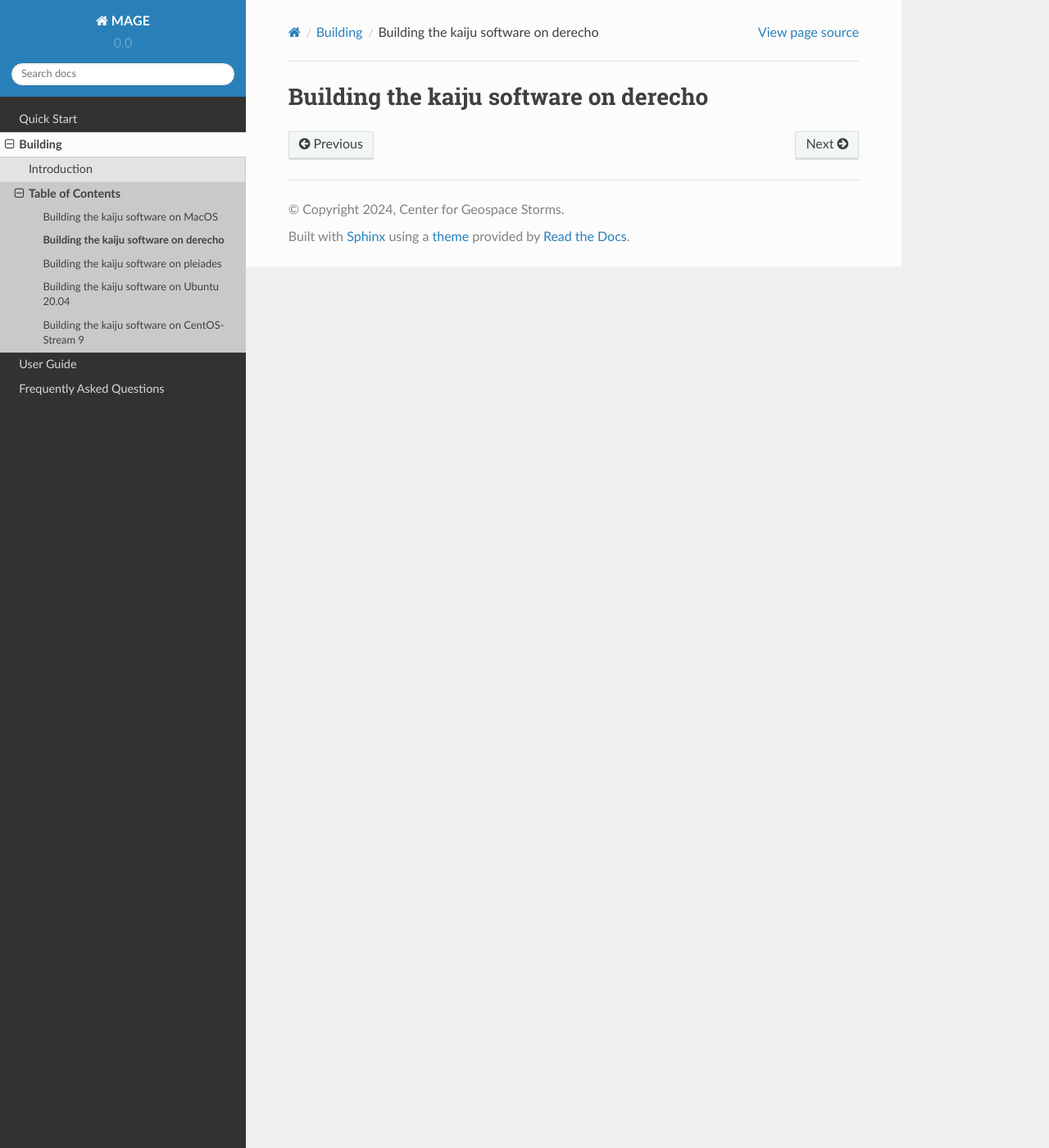
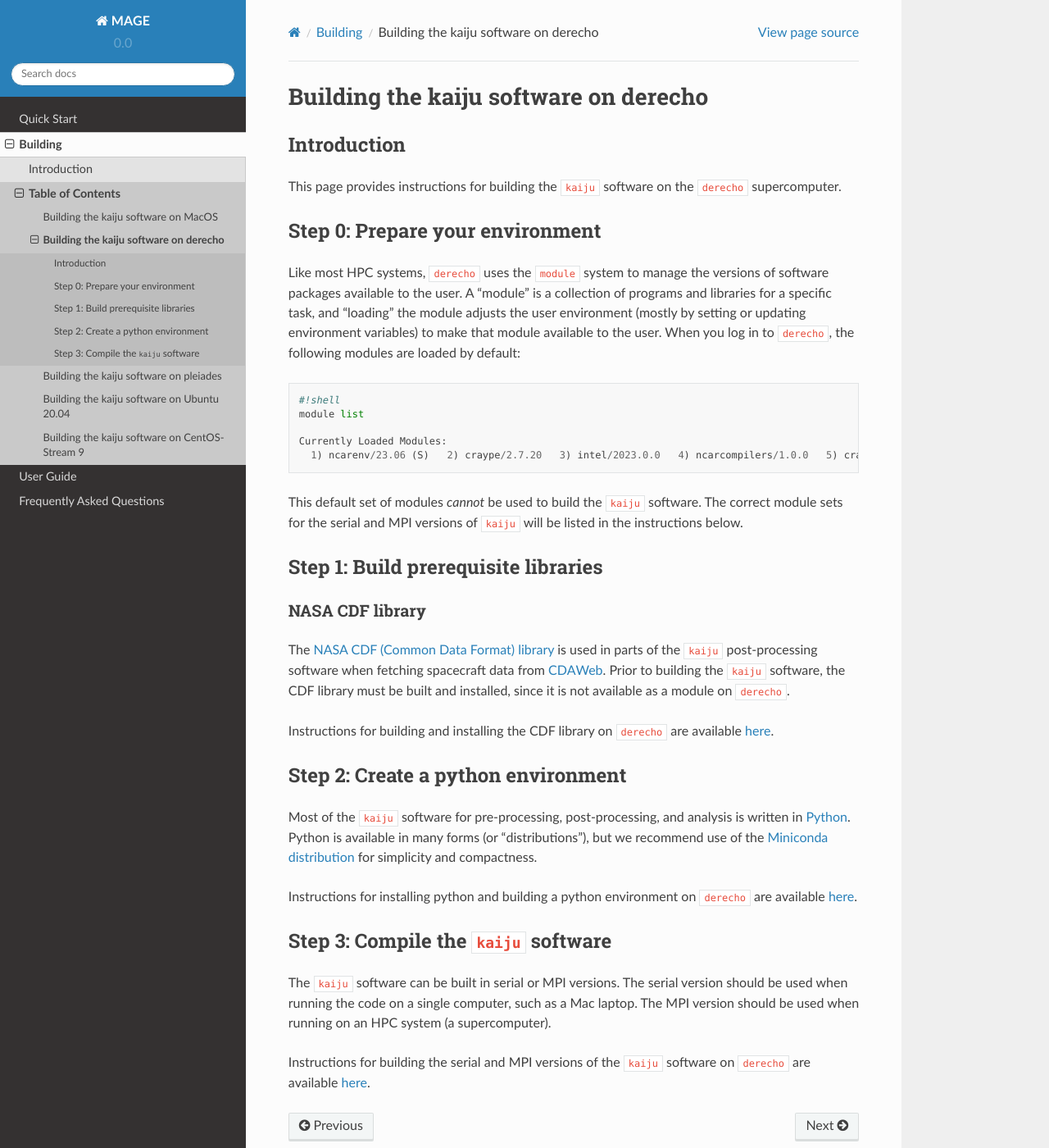
Before and after one commit to rgorby/MAGE, a Sphinx documentation site: the page built from docs/source/building/derecho/index.rst, in a window 1280 px wide and 1400 px high. Shown: the whole window at 82% size. Built offline with Sphinx 7.4.7 and the Read the Docs theme 2.0.0, drawn with Linux system fonts in a browser that asks for light colours; some of the changed lines change nothing that is shown.

Commit message:
Rearranged and fixed links for building/derecho.

```diff
--- a/docs/source/building/derecho/index.rst
+++ b/docs/source/building/derecho/index.rst
@@ -1,47 +1,68 @@
 Building the kaiju software on derecho
 ======================================
 
-.. Introduction
-.. ------------
+Introduction
+------------
 
-.. This page provides instructions for building the ``kaiju`` software on the ``derecho`` supercomputer.
+This page provides instructions for building the ``kaiju`` software on the
+``derecho`` supercomputer.
 
-.. Step 0: Prepare your environment
-.. --------------------------------
+Step 0: Prepare your environment
+--------------------------------
 
-.. Like most HPC systems, ``derecho`` uses the ``module`` system to manage the versions of software packages available to the user. A "module" is a collection of programs and libraries for a specific task, and "loading" the module adjusts the user environment (mostly by setting or updating environment variables) to make that module available to the user. When you log in to ``derecho``\ , the following modules are loaded by default:
+Like most HPC systems, ``derecho`` uses the ``module`` system to manage the
+versions of software packages available to the user. A "module" is a
+collection of programs and libraries for a specific task, and "loading" the
+module adjusts the user environment (mostly by setting or updating environment
+variables) to make that module available to the user. When you log in to
+``derecho``, the following modules are loaded by default:
 
-.. .. code-block::
+.. code-block::
 
-..    #!shell
-..    module list
+   #!shell
+   module list
 
-..    Currently Loaded Modules:
-..      1) ncarenv/23.06 (S)   2) craype/2.7.20   3) intel/2023.0.0   4) ncarcompilers/1.0.0   5) cray-mpich/8.1.25   6) hdf5/1.12.2   7) netcdf/4.9.2
+   Currently Loaded Modules:
+     1) ncarenv/23.06 (S)   2) craype/2.7.20   3) intel/2023.0.0   4) ncarcompilers/1.0.0   5) cray-mpich/8.1.25   6) hdf5/1.12.2   7) netcdf/4.9.2
 
+This default set of modules *cannot* be used to build the ``kaiju`` software.
+The correct module sets for the serial and MPI versions of ``kaiju`` will be
+listed in the instructions below.
 
-.. This default set of modules *cannot* be used to build the ``kaiju`` software. The correct module sets for the serial and MPI versions of ``kaiju`` will be listed in the instructions below.
+Step 1: Build prerequisite libraries
+------------------------------------
 
-.. Step 1: Build prerequisite libraries
-.. ------------------------------------
+NASA CDF library
+~~~~~~~~~~~~~~~~
 
-.. NASA CDF library
-.. ^^^^^^^^^^^^^^^^
+The `NASA CDF (Common Data Format) library <https://cdf.gsfc.nasa.gov/>`_ is
+used in parts of the ``kaiju`` post-processing software when fetching
+spacecraft data from `CDAWeb <https://cdaweb.gsfc.nasa.gov/>`_. Prior to
+building the ``kaiju`` software, the CDF library must be built and installed,
+since it is not available as a module on ``derecho``.
 
-.. The `NASA CDF (Common Data Format) library <https://cdf.gsfc.nasa.gov/>`_ is used in parts of the ``kaiju`` post-processing software when fetching spacecraft data from `CDAWeb <https://cdaweb.gsfc.nasa.gov/>`_. Prior to building the ``kaiju`` software, the CDF library must be built and installed, since it is not available as a module on ``derecho``.
+Instructions for building and installing the CDF library on ``derecho`` are
+available :doc:`here <derecho_build_cdf>`.
 
-.. Instructions for building and installing the CDF library on ``derecho`` are available `here <derecho_build_cdf>`_.
+Step 2: Create a python environment
+-----------------------------------
 
-.. Step 2: Create a python environment
-.. -----------------------------------
+Most of the ``kaiju`` software for pre-processing, post-processing, and
+analysis is written in `Python <https://www.python.org/>`_. Python is
+available in many forms (or "distributions"), but we recommend use of the
+`Miniconda distribution <https://docs.conda.io/en/latest/miniconda.html>`_
+for simplicity and compactness.
 
-.. Most of the ``kaiju`` software for pre-processing, post-processing, and analysis is written in `Python <https://www.python.org/>`_. Python is available in many forms (or "distributions"), but we recommend use of the `Miniconda] distribution <https://docs.conda.io/en/latest/miniconda.html>`_ for simplicity and compactness.
+Instructions for installing python and building a python environment on
+``derecho`` are available :doc:`here <derecho_build_python>`.
 
-.. Instructions for installing python and building a python environment on ``derecho`` are available `here <derecho_build_python>`_.
+Step 3: Compile the ``kaiju`` software
+--------------------------------------
 
-.. Step 3: Compile the ``kaiju`` software
-.. ------------------------------------------
+The ``kaiju`` software can be built in serial or MPI versions. The serial
+version should be used when running the code on a single computer, such as a
+Mac laptop. The MPI version should be used when running on an HPC system
+(a supercomputer).
 
-.. The ``kaiju`` software can be built in serial or MPI versions. The serial version should be used when running the code on a single computer, such as a Mac laptop. The MPI version should be used when running on an HPC system (a supercomputer).
-
-.. Instructions for building the serial and MPI versions of the ``kaiju`` software on ``derecho`` are available `here <derecho_build_kaiju>`_.
+Instructions for building the serial and MPI versions of the ``kaiju``
+software on ``derecho`` are available :doc:`here <derecho_build_kaiju>`.
```
Also changed, not shown: docs/source/building/derecho/old/building_cdf_derecho.rst (renamed from docs/source/building/derecho/building_cdf_derecho.rst), docs/source/building/derecho/old/building_kaiju_derecho.rst (renamed from docs/source/building/derecho/building_kaiju_derecho.rst), docs/source/building/derecho/old/python_derecho.rst (renamed from docs/source/building/derecho/python_derecho.rst).
